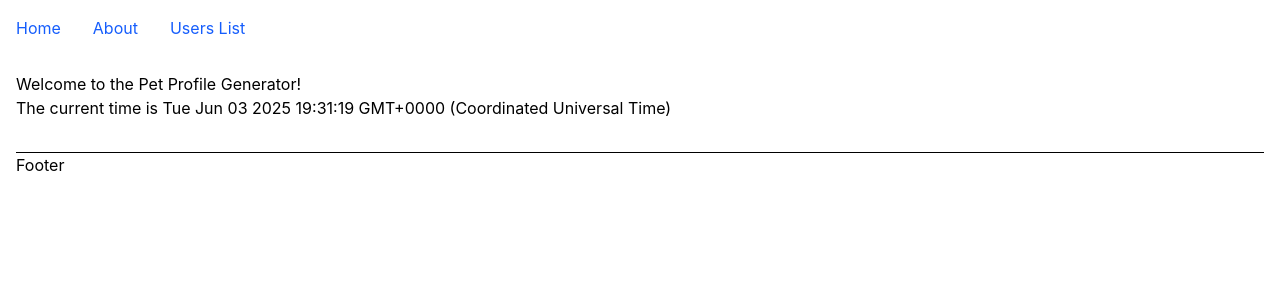
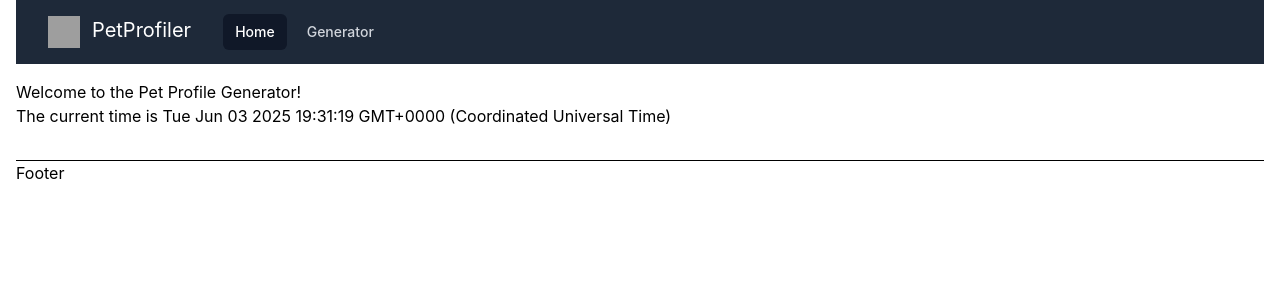
Before and after one commit to camthorsen/profile-pal, a Next.js app in the folder packages/nextjs/: page / in a window 1280 px wide. Shown: the top 300 px of the page. Built offline with nearby package versions, Linux system fonts and the light colour scheme; grey boxes are pictures that could not be loaded.

Commit message:
feat: Style header and navbar

```diff
--- a/packages/nextjs/src/components/Header.tsx
+++ b/packages/nextjs/src/components/Header.tsx
@@ -1,20 +1,18 @@
-import Link from 'next/link';
+import { TheNavBar } from '@/components/TheNavBar.tsx';
 import type { ReactElement } from 'react';
 
 export function Header(): ReactElement {
   return (
-    <header className="flex justify-between items-center py-4">
-      <nav className="flex justify-start gap-8">
-        <Link href="/" className="text-blue-600 hover:text-blue-800">
-          Home
-        </Link>
-        <Link href="/about" className="text-blue-600 hover:text-blue-800">
-          About
-        </Link>
-        <Link href="/users" className="text-blue-600 hover:text-blue-800">
-          Users List
-        </Link>
-      </nav>
+    <header className="flex h-16 items-center max-w-7xl px-4 sm:px-6 lg:px-8 gap-8 bg-gray-800">
+      <div className="flex gap-3 shrink-0">
+        <img
+          alt="Pet Profile Generator"
+          src="https://tailwindcss.com/plus-assets/img/logos/mark.svg?color=indigo&shade=500"
+          className="size-8"
+        />
+        <span className="text-xl text-white">PetProfiler</span>
+      </div>
+      <TheNavBar />
     </header>
   );
 }
--- /dev/null
+++ b/packages/nextjs/src/components/TheNavBar.tsx
@@ -0,0 +1,37 @@
+import Link from 'next/link';
+import type { ReactElement } from 'react';
+
+interface Link {
+  name: string;
+  href: string;
+  current: boolean;
+}
+
+export function TheNavBar(): ReactElement {
+  const navigation: Link[] = [
+    { name: 'Home', href: '#', current: true },
+    { name: 'Generator', href: '/generator', current: false },
+  ];
+
+  function classNames(...classes: string[]) {
+    return classes.filter(Boolean).join(' ');
+  }
+
+  return (
+    <nav className="flex justify-start gap-2">
+      {navigation.map((item: Link) => (
+        <Link
+          key={item.name}
+          href={item.href}
+          className={classNames(
+            item.current ? 'bg-gray-900 text-white' : 'text-gray-300 hover:bg-gray-700 hover:text-white',
+            'rounded-md px-3 py-2 text-sm font-medium',
+          )}
+          aria-current={item.current ? 'page' : undefined}
+        >
+          {item.name}
+        </Link>
+      ))}
+    </nav>
+  );
+}
```
